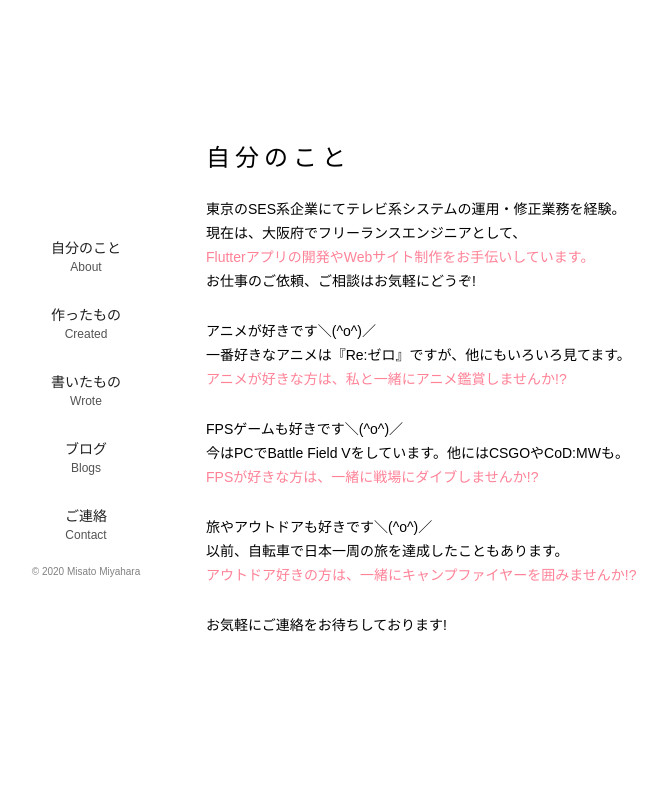
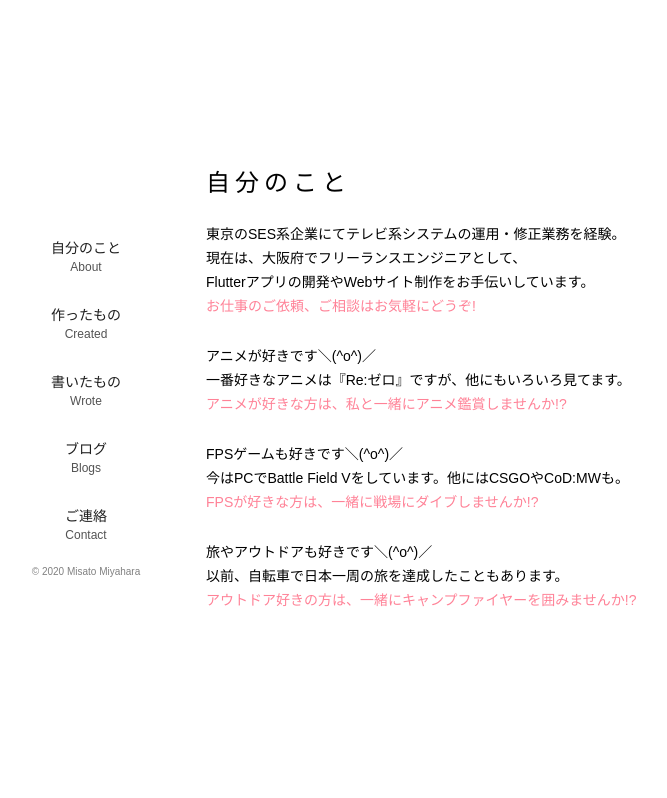
Before and after one commit to mi-miya/for-misato-fans, a Nuxt app: page / in a window 1280 px wide. Shown: the top 798 px of the page, without its empty margins (154-821 px from the left). Built offline with nearby package versions, Linux system fonts and the light colour scheme.

Commit message:
全体的なデザインの修正・カラー追加

```diff
--- a/pages/blogs/index.vue
+++ b/pages/blogs/index.vue
@@ -41,7 +41,7 @@
     margin: 0 auto;
     li {
       padding: 50px 0;
-      border-bottom: 1px solid #b4b4b4;
+      border-bottom: 1px dotted $themeColor;
       .date {
         margin: 0 0 20px;
         font-family: 'Anton', sans-serif;
--- a/pages/index.vue
+++ b/pages/index.vue
@@ -6,10 +6,10 @@
         <p>
           東京のSES系企業にてテレビ系システムの運用・修正業務を経験。<br>
           現在は、大阪府でフリーランスエンジニアとして、<br>
+          Flutterアプリの開発やWebサイト制作をお手伝いしています。<br>
           <a href="https://docs.google.com/forms/d/1BTCd_FQW4d5ZC_b4Su7_pAZqLvG5eaB5eDTUCPze2Nk">
-            Flutterアプリの開発やWebサイト制作をお手伝いしています。<br>
+            お仕事のご依頼、ご相談はお気軽にどうぞ!
           </a>
-          お仕事のご依頼、ご相談はお気軽にどうぞ!
         </p>
         <p>
           アニメが好きです＼(^o^)／<br>
@@ -31,9 +31,6 @@
           <a href="https://docs.google.com/forms/d/1BTCd_FQW4d5ZC_b4Su7_pAZqLvG5eaB5eDTUCPze2Nk">
             アウトドア好きの方は、一緒にキャンプファイヤーを囲みませんか!?
           </a>
-        </p>
-        <p>
-          お気軽にご連絡をお待ちしております!
         </p>
       </div>
     </section>
@@ -128,8 +125,12 @@
     width: 90%;
     min-height: 100vh;
     margin: 0 auto;
+    border-bottom: 1px dotted $themeColor;
     @include media($pc) {
       width: 95%;
+    }
+    &:last-child {
+      border: none;
     }
     h2 {
       margin: 0 0 24px;
```
